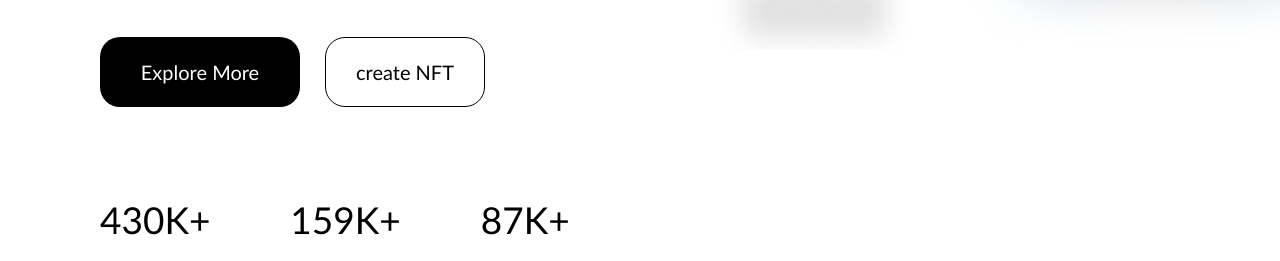
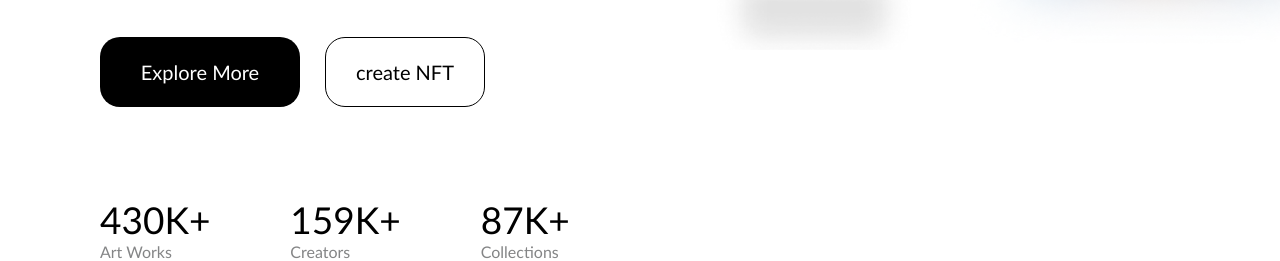
Before and after one commit to RadKirill00/DiveSea, a plain HTML site: page index.html in a window 1280 px wide. Shown: the part 721-982 px from the top of the page. Drawn offline with Linux system fonts and the light colour scheme.

Commit message:
Доделал числв

```diff
--- a/index.html
+++ b/index.html
@@ -42,9 +42,12 @@
               <button class="button-2">create NFT</button>
           </div>
           <div class="text__info">
-            <div class="num">430K+</div>
-            <div class="num">159K+</div>
-            <div class="num">87K+</div>
+            <div class="num"><p>430K+</p>
+            <p class="qwe">Art Works</p></div>
+            <div class="num"><p>159K+</p>
+            <p class="qwe">Creators</p></div>
+            <div class="num"><p>87K+</p>
+            <p class="qwe">Collections</p></div>
           </div>
         </div>
         <div class="main__slider">
--- a/style.css
+++ b/style.css
@@ -117,3 +117,7 @@ margin-left: 20px;
 .num {
   font-size: 37px;
 }
+.qwe {
+  font-size: 16px;
+  color: #848586;
+}
```
